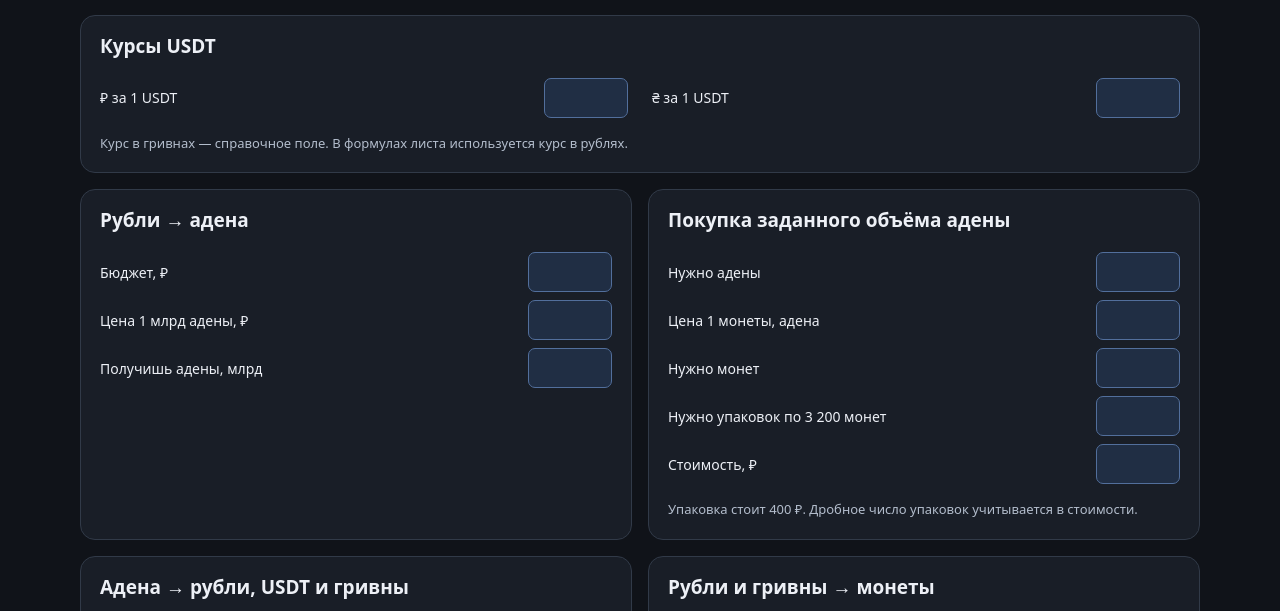
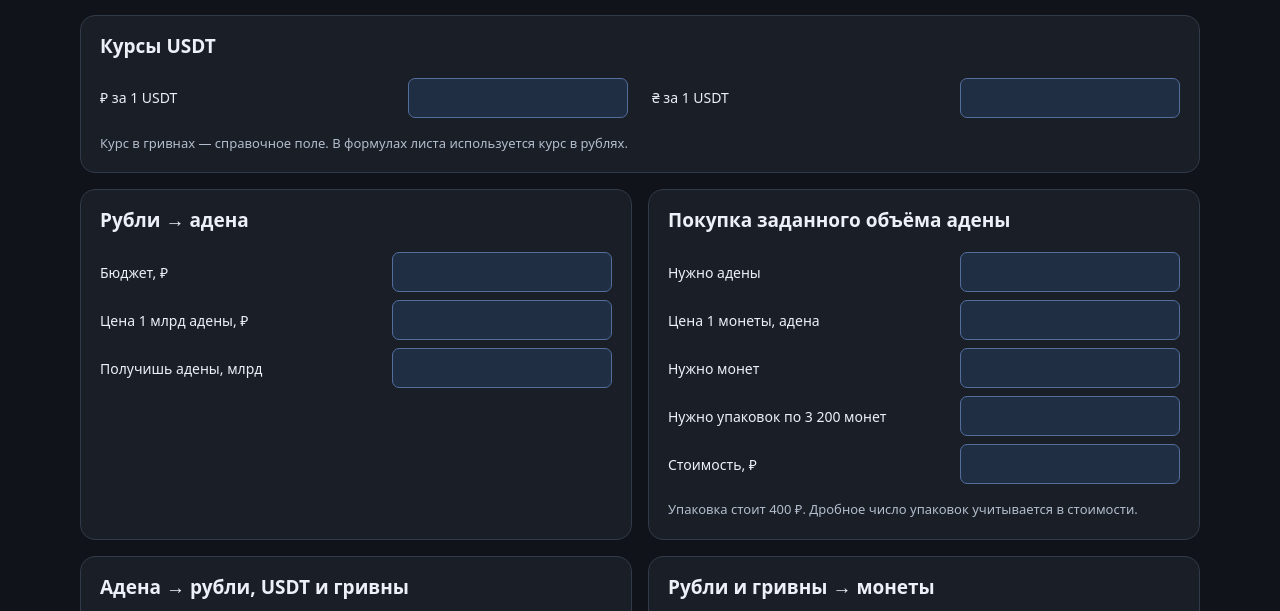
Before and after one commit to kovalevM3101/CurrencyCalc, a plain HTML site: page index.html in a window 1280 px wide. Shown: the part 130-741 px from the top of the page. Drawn offline with Linux system fonts and the light colour scheme.

Commit message:
Keep calculator fields at a consistent width

```diff
--- a/index.html
+++ b/index.html
@@ -19,7 +19,7 @@
   .rates-fields { display: grid; grid-template-columns: repeat(2, minmax(0, 1fr)); gap: 0 24px; }
   .row { display: grid; grid-template-columns: minmax(0, 1fr) minmax(105px, 43%); align-items: center; gap: 10px; padding: 4px 0; }
   label, .row span { font-size: 14px; }
-  input, output { justify-self: end; width: calc(var(--field-chars, 7) * 1ch + 20px); max-width: 100%; min-width: 0; min-height: 40px; font: inherit; font-variant-numeric: tabular-nums; text-align: right; border-radius: 7px; padding: 7px 9px; }
+  input, output { justify-self: end; width: 100%; max-width: 220px; min-width: 0; min-height: 40px; font: inherit; font-variant-numeric: tabular-nums; text-align: right; border-radius: 7px; padding: 7px 9px; }
   input, output:empty { background: #202e44; border: 1px solid #526f9c; color: #e3edff; }
   input[aria-invalid="true"] { border-color: #ff9d95; }
   output { overflow-wrap: anywhere; }
@@ -113,7 +113,6 @@ function formatInput(field) {
   const [whole, fraction] = raw.replace('.', ',').split(',');
   const grouped = (whole || '0').replace(/\B(?=(\d{3})+(?!\d))/g, '\u00a0');
   field.value = fraction ? `${grouped === '-' || grouped === '+' ? grouped + '0' : grouped},${fraction}` : grouped;
-  resizeField(field);
 }
 const form = document.querySelector('#calculator');
 const inputs = new Map();
@@ -183,11 +182,6 @@ const requiredFields = {
   solarisCoins: ['solaris'],
 };
 
-function resizeField(field) {
-  const chars = Math.max(7, field.value.length);
-  field.style.setProperty('--field-chars', String(chars));
-}
-
 function update() {
   const filled = new Set();
   const values = {};
@@ -195,7 +189,6 @@ function update() {
     const value = parseNumber(input.value);
     values[key] = value;
     if (input.value.trim()) filled.add(key);
-    resizeField(input);
     input.setAttribute('aria-invalid', String(Number.isNaN(value)));
   }
   for (const [key, value] of Object.entries(calculate(values))) {
@@ -205,7 +198,6 @@ function update() {
     output.toggleAttribute('data-error', invalid);
     const formatter = resultFormats[key] ?? quantityFormat;
     output.value = ready ? (invalid ? 'Проверь ввод' : formatter.format(value)) : '';
-    resizeField(output);
   }
 }
 
```
